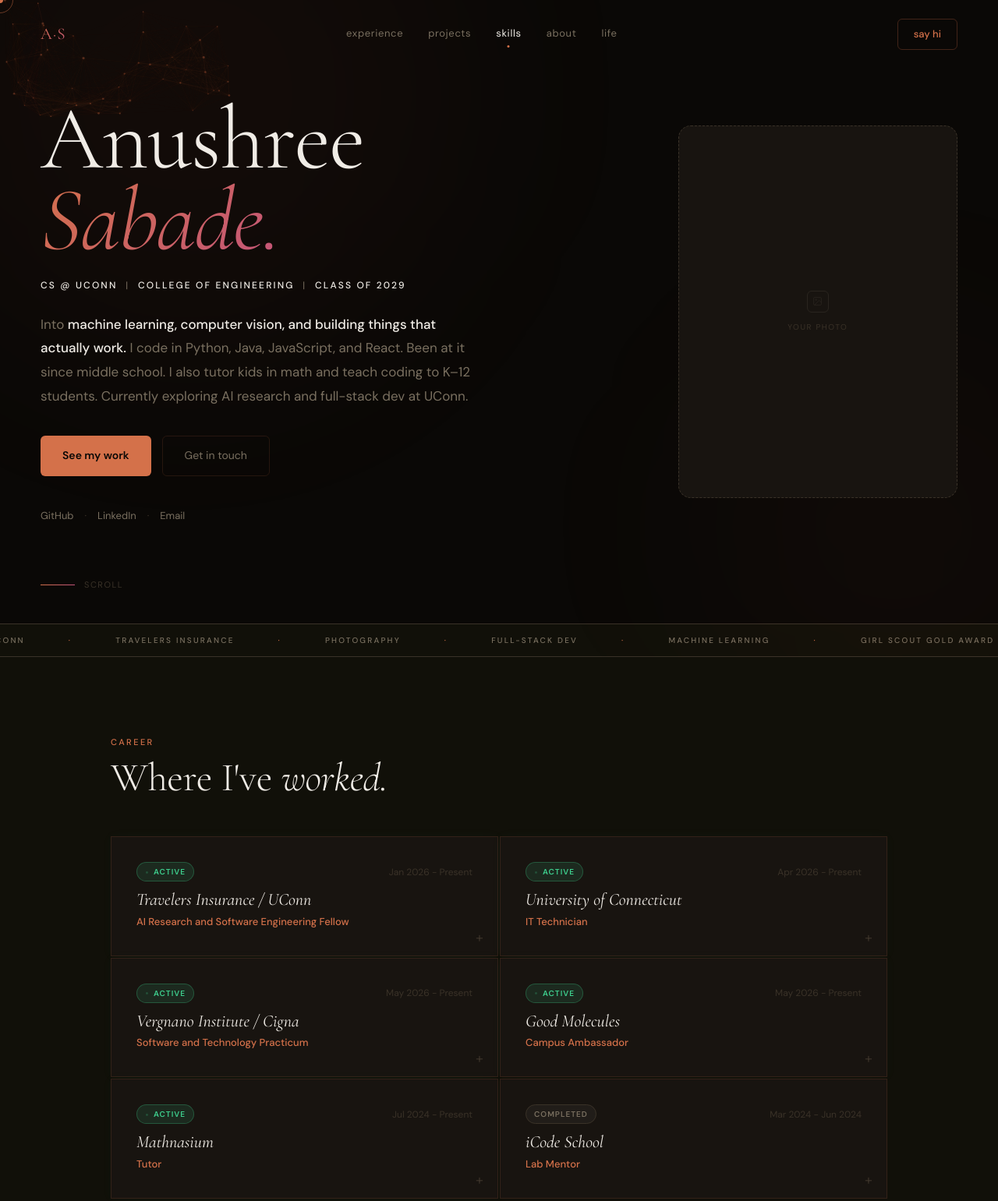
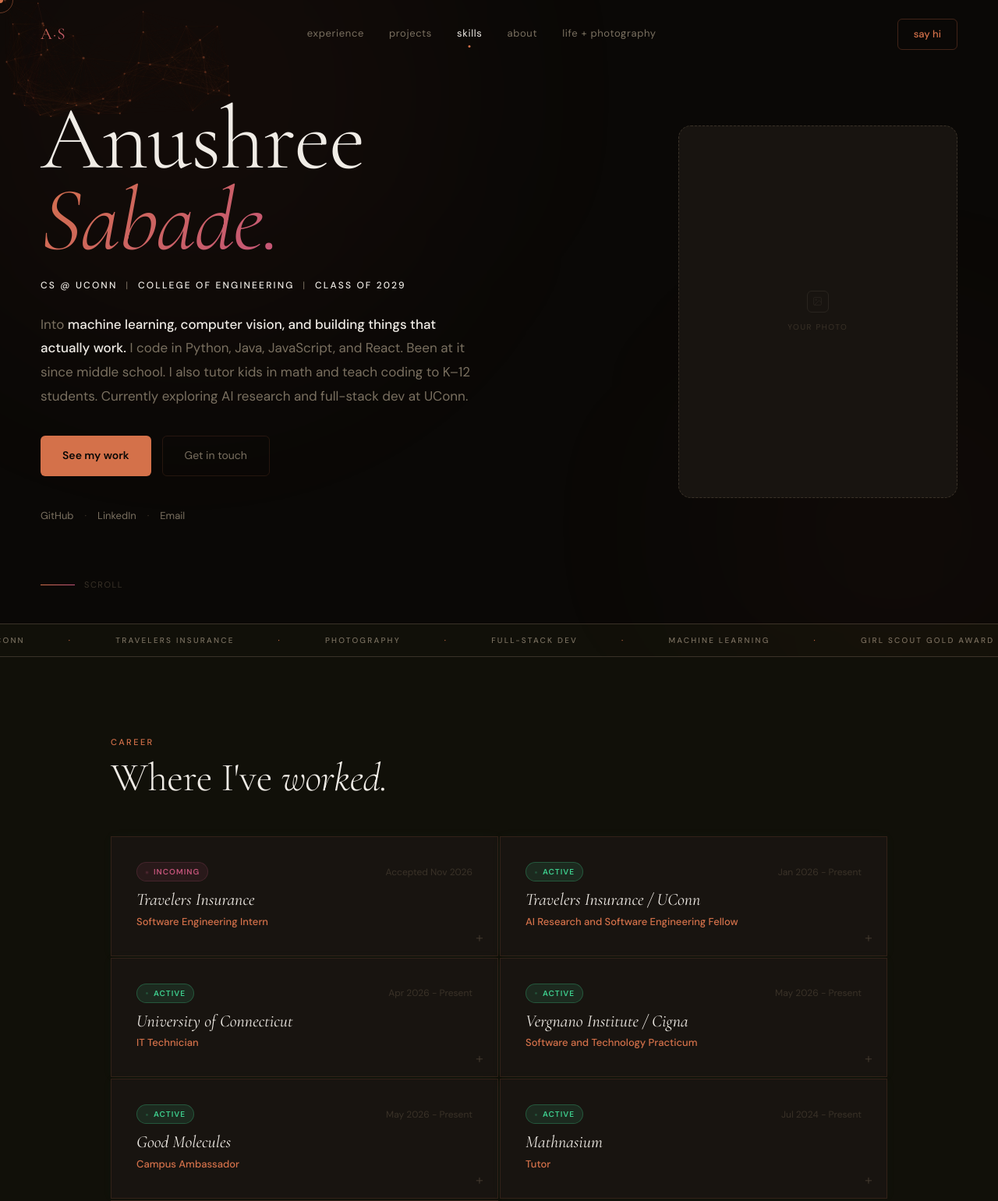
Before and after one commit to anushree35/portfolio-website, a plain HTML site: page index.html in a window 1280 px wide. Shown: the top 1541 px of the page at 78% size. Drawn offline with nearby package versions, Linux system fonts and the light colour scheme; animation ran at ten frames a second.

Commit message:
Add Travelers SWE internship card and rename Life to Life + photography
Co-Authored-By: Claude Opus 5.5 <noreply@anthropic.com>

```diff
--- a/index.html
+++ b/index.html
@@ -343,6 +343,8 @@ nav.scrolled{
   color:var(--green);background:var(--green2);border-color:var(--green-border);
 }
 .exp-badge.done{color:var(--muted);background:rgba(255,255,255,.04);border-color:var(--dim)}
+.exp-badge.incoming{color:var(--pink);background:rgba(196,84,122,.1);border-color:var(--border-pink)}
+.exp-badge.incoming::before{background:var(--pink)!important;box-shadow:0 0 6px var(--pink)!important}
 /* pulsing dot on active badges */
 .exp-badge:not(.done)::before{
   content:'';display:inline-block;width:5px;height:5px;
@@ -642,7 +644,7 @@ footer a:hover{color:var(--accent)}
     <a href="#projects">projects</a>
     <a href="#skills">skills</a>
     <a href="#about">about</a>
-    <a href="#gallery">life</a>
+    <a href="#gallery">life + photography</a>
   </div>
   <a href="mailto:anushreesabade@gmail.com" class="nav-cta">say hi</a>
 </nav>
@@ -712,6 +714,20 @@ footer a:hover{color:var(--accent)}
     <span class="section-label reveal">Career</span>
     <h2 class="section-heading reveal">Where I've <em>worked.</em></h2>
     <div class="exp-grid">
+
+      <div class="exp-card reveal">
+        <div class="exp-top">
+          <span class="exp-badge incoming">Incoming</span>
+          <span class="exp-date">Accepted Nov 2026</span>
+        </div>
+        <div class="exp-org">Travelers Insurance</div>
+        <div class="exp-role">Software Engineering Intern</div>
+        <div class="exp-extra">
+          <p class="exp-desc">Returning to Travelers after my AI research fellowship, this time as a software engineering intern. The fellowship is what opened this door.</p>
+          <div class="exp-skills"><span>Software Engineering</span></div>
+        </div>
+        <span class="exp-hint">+</span>
+      </div>
 
       <div class="exp-card reveal">
         <div class="exp-top">
@@ -998,7 +1014,7 @@ footer a:hover{color:var(--accent)}
 <section id="gallery" class="section section-alt">
   <div class="container">
     <span class="section-label reveal">just life</span>
-    <h2 class="section-heading reveal"><em>Life.</em></h2>
+    <h2 class="section-heading reveal">Life + <em>photography.</em></h2>
     <p class="gallery-sub reveal">food &nbsp;·&nbsp; photos &nbsp;·&nbsp; paintings &nbsp;·&nbsp; legos &nbsp;·&nbsp; travel &nbsp;·&nbsp; and everything else</p>
 
     <!-- right side stickers -->
```
